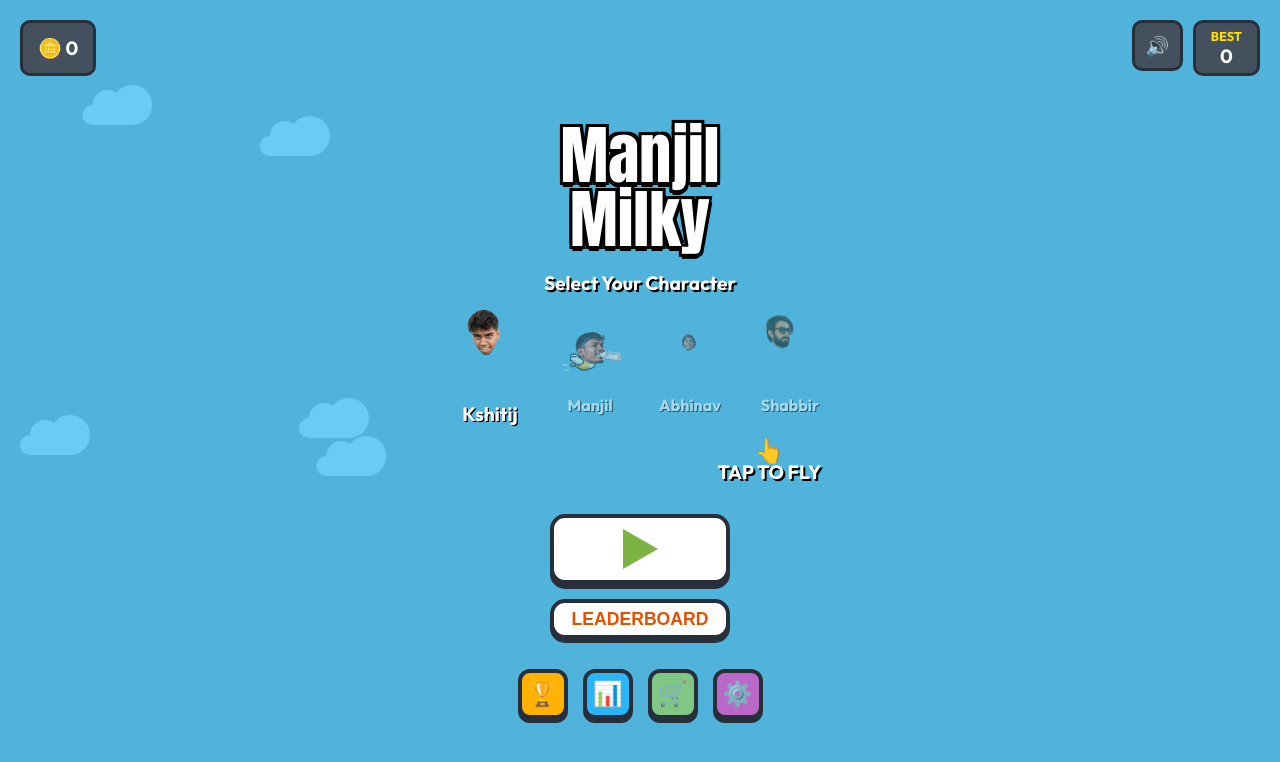
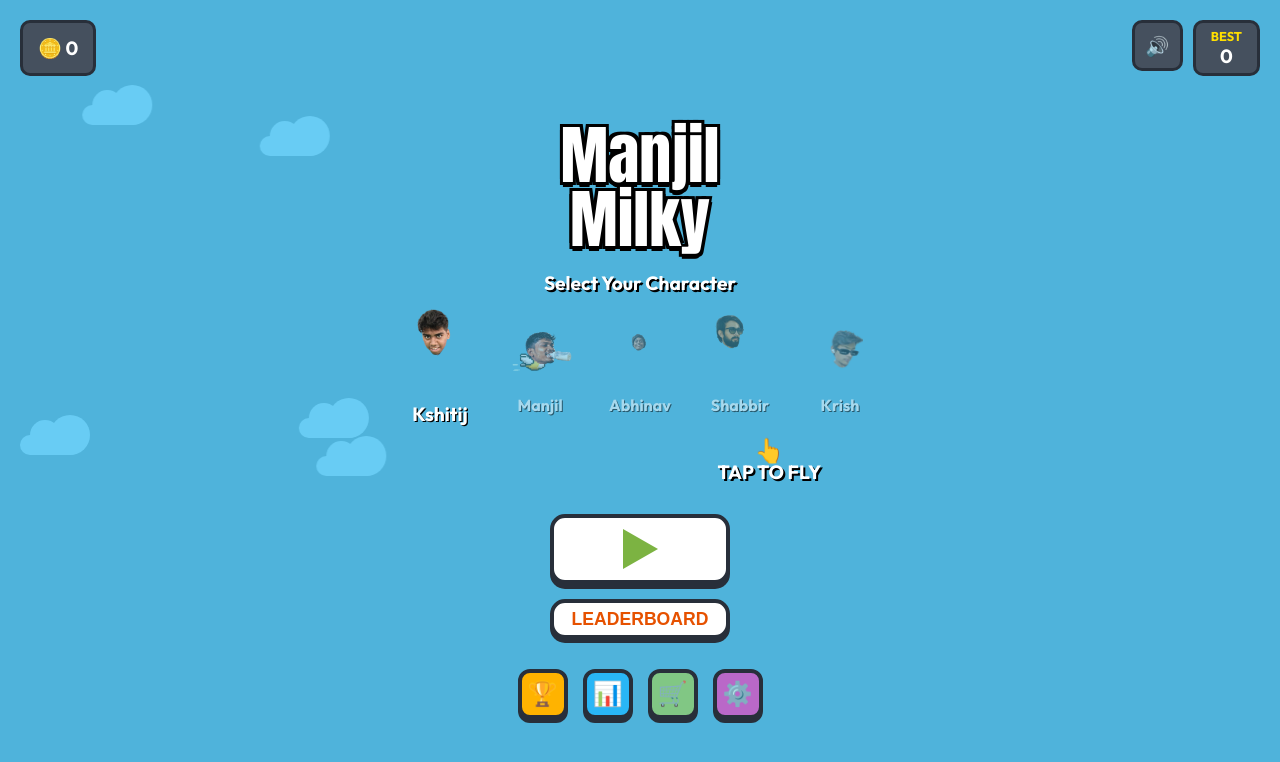
Before and after one commit to bangadekrish-wq/mikly-game, a React (Vite) app: page / in a window 1280 px wide. Shown: the top 762 px of the page. Built offline with nearby package versions, Linux system fonts and the light colour scheme.

Commit message:
Add Krish character and background music

```diff
--- a/src/components/Game.jsx
+++ b/src/components/Game.jsx
@@ -319,7 +319,7 @@ const Game = ({ onMenu, highScore, setHighScore, selectedBird, soundEnabled, set
       )}
 
       {/* Audio Elements (User can replace src with actual paths) */}
-      <audio ref={bgMusicRef} src={selectedBird === '/bird4.png' ? "/bg-shabbir.mp3" : selectedBird === '/bird3.png' ? "/bg-abhinav.mp3" : selectedBird === '/bird2.png' ? "/bg-manjil.mp3" : "/bg-music.mp3"} loop preload="auto" />
+      <audio ref={bgMusicRef} src={selectedBird === '/bird5.png' ? "/bg-krish.mp3" : selectedBird === '/bird4.png' ? "/bg-shabbir.mp3" : selectedBird === '/bird3.png' ? "/bg-abhinav.mp3" : selectedBird === '/bird2.png' ? "/bg-manjil.mp3" : "/bg-music.mp3"} loop preload="auto" />
       <audio ref={gameOverMusicRef} src={selectedBird === '/bird4.png' ? "/gameover-shabbir.mp3" : selectedBird === '/bird3.png' ? "/gameover-abhinav.mp3" : selectedBird === '/bird.png' ? "/gameover-kshitij.mp3" : "/gameover.mp3"} preload="auto" />
     </div>
   );
--- a/src/components/MainMenu.jsx
+++ b/src/components/MainMenu.jsx
@@ -78,6 +78,10 @@ const MainMenu = ({ onStart, highScore, selectedBird, setSelectedBird, soundEnab
             <img src="/bird4.png" alt="Shabbir" style={{ width: 'clamp(60px, 20vw, 80px)', height: 'clamp(60px, 20vw, 80px)', objectFit: 'contain' }} />
             <div style={{ color: 'white', fontWeight: 'bold', textShadow: '1px 1px 0 #000', marginTop: '5px' }}>Shabbir</div>
           </div>
+          <div onClick={() => setSelectedBird('/bird5.png')} style={{ display: 'flex', flexDirection: 'column', alignItems: 'center', cursor: 'pointer', transition: 'transform 0.2s', transform: selectedBird === '/bird5.png' ? 'scale(1.2)' : 'scale(1)', opacity: selectedBird === '/bird5.png' ? 1 : 0.5 }}>
+            <img src="/bird5.png" alt="Krish" style={{ width: 'clamp(60px, 20vw, 80px)', height: 'clamp(60px, 20vw, 80px)', objectFit: 'contain' }} />
+            <div style={{ color: 'white', fontWeight: 'bold', textShadow: '1px 1px 0 #000', marginTop: '5px' }}>Krish</div>
+          </div>
         </div>
 
         <div style={{ display: 'flex', flexDirection: 'column', alignItems: 'center', marginTop: '10px', animation: 'float 1s ease-in-out infinite alternate' }}>
```
Also changed, not shown: public/bird5.png (added), 1 other file (tests, documents, lock files or other folders).
